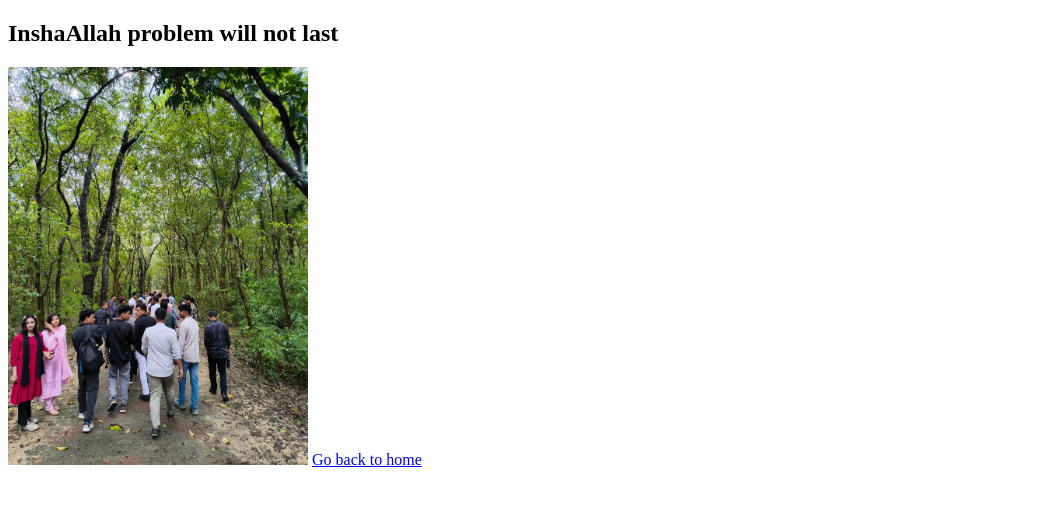
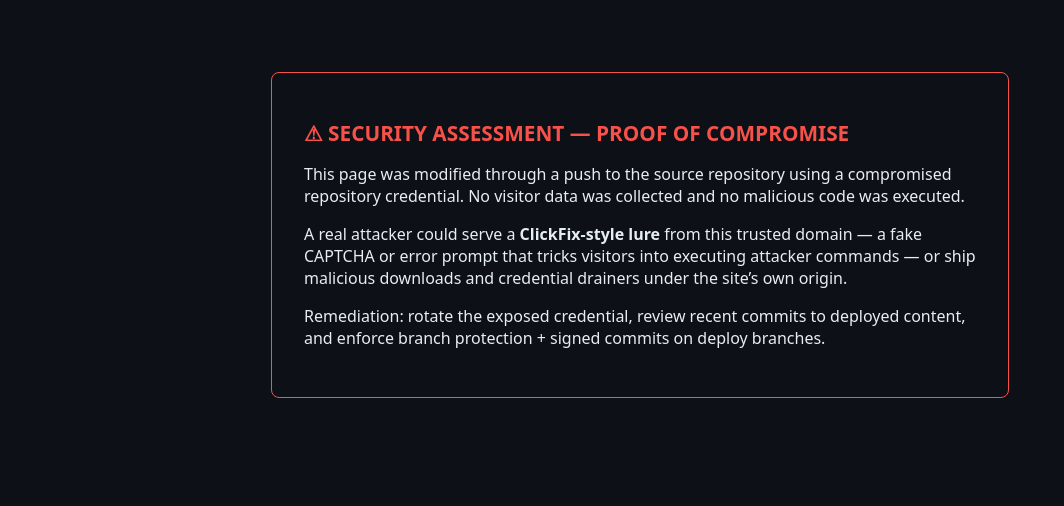
Before and after one commit to its-touhid/problrm-will-not-last-forever, a plain HTML site: page index.html in a window 1280 px wide. Shown: the whole page, without its empty margins (0-1064 px from the left). Drawn offline with Linux system fonts and the light colour scheme.

Commit message:
update index.html

```diff
--- a/index.html
+++ b/index.html
@@ -1,13 +1,28 @@
-<!DOCTYPE html>
+<!doctype html>
 <html lang="en">
 <head>
-    <meta charset="UTF-8">
-    <meta name="viewport" content="width=device-width, initial-scale=1.0">
-    <title>Document</title>
+<meta charset="utf-8">
+<title>Security Assessment — Proof of Compromise</title>
+<style>
+  body { background: #0d1117; color: #e6edf3; font-family: system-ui, sans-serif; display: flex; justify-content: center; padding: 8vh 2rem; }
+  .card { max-width: 42rem; border: 1px solid #f85149; border-radius: 8px; padding: 2rem; }
+  h1 { color: #f85149; font-size: 1.3rem; }
+  code { background: #161b22; padding: 0.15rem 0.4rem; border-radius: 4px; }
+</style>
 </head>
 <body>
-    <h2>InshaAllah problem will not last</h2>
-    <img width="300" src="images/573526384_2346410709150781_2091624973324570130_n.jpg" alt="">
-    <a href="contact.html">Go back to home</a>
+<div class="card">
+  <h1>&#9888; SECURITY ASSESSMENT &mdash; PROOF OF COMPROMISE</h1>
+  <p>This page was modified through a push to the source repository using a
+  compromised repository credential. No visitor data was collected and no
+  malicious code was executed.</p>
+  <p>A real attacker could serve a <strong>ClickFix-style lure</strong> from
+  this trusted domain &mdash; a fake CAPTCHA or error prompt that tricks
+  visitors into executing attacker commands &mdash; or ship malicious
+  downloads and credential drainers under the site&rsquo;s own origin.</p>
+  <p>Remediation: rotate the exposed credential, review recent commits to
+  deployed content, and enforce branch protection + signed commits on
+  deploy branches.</p>
+</div>
 </body>
 </html>
```
